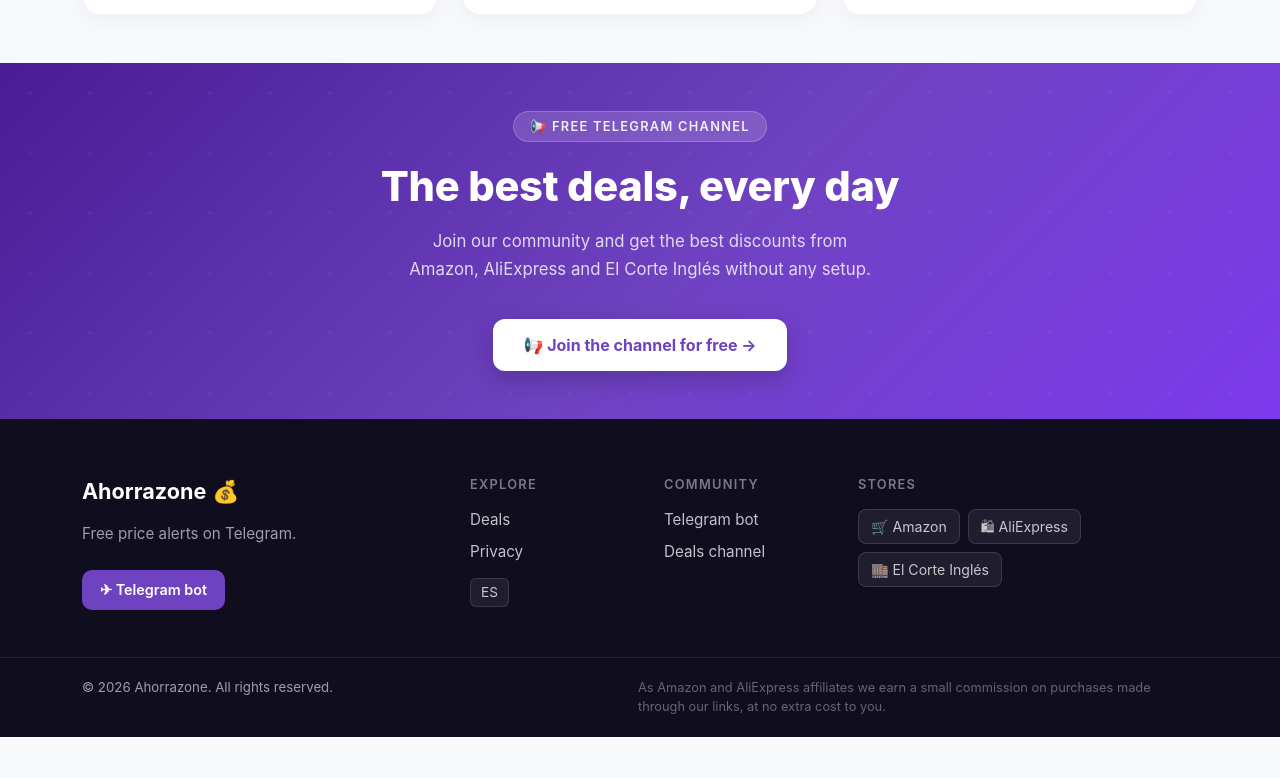
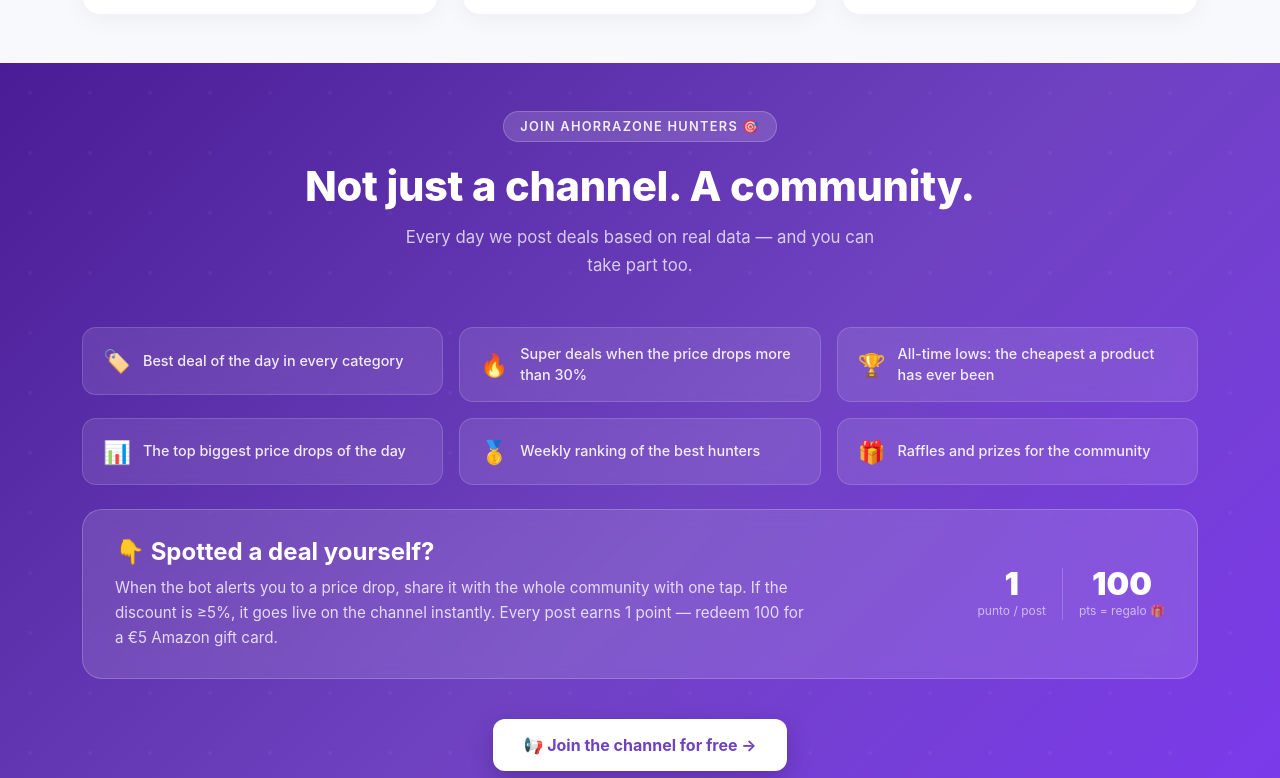
Before and after one commit to Nerea0104/ahorrazone, a Next.js app: page /en in a window 1280 px wide. Shown: the part 1322-2100 px from the top of the page. Before the commit the page ends 2059 px from the top, so only its background shows below. Built offline with nearby package versions, Linux system fonts and the light colour scheme.

Commit message:
Real user count (+3.900 last200), channel section with features grid, participation callout and points mechanic

```diff
--- a/app/[lang]/page.js
+++ b/app/[lang]/page.js
@@ -185,31 +185,98 @@
 
       {/* ── CHANNEL CTA ──────────────────────────────────────────────────── */}
       <section className="az-channel-section">
-        <div className="container py-5 text-center" style={{ position: "relative", zIndex: 1 }}>
+        <div className="container py-5" style={{ position: "relative", zIndex: 1 }}>
           <Reveal>
-            <p className="az-channel-eyebrow">📢 {t.channelCta.eyebrow}</p>
+            {/* Header */}
+            <div className="text-center mb-5">
+              <p className="az-channel-eyebrow">{t.channelCta.eyebrow}</p>
               <h2
                 style={{
                   color: "#fff",
                   fontWeight: 800,
                   fontSize: "clamp(1.8rem, 4vw, 2.6rem)",
                   letterSpacing: "-0.3px",
-                marginBottom: "16px",
+                  marginBottom: "12px",
                 }}
               >
                 {t.channelCta.h}
               </h2>
               <p
                 style={{
-                color: "rgba(255,255,255,0.8)",
+                  color: "rgba(255,255,255,0.75)",
                   fontSize: "1.05rem",
-                maxWidth: "480px",
-                margin: "0 auto 36px",
+                  maxWidth: "500px",
+                  margin: "0 auto",
                   lineHeight: 1.65,
                 }}
               >
-              {t.channelCta.p}
+                {t.channelCta.lead}
               </p>
+            </div>
+
+            {/* Features grid */}
+            <div className="row g-3 mb-4">
+              {t.channelCta.features.map((f, i) => (
+                <div key={i} className="col-12 col-sm-6 col-lg-4">
+                  <div
+                    style={{
+                      background: "rgba(255,255,255,0.1)",
+                      border: "1px solid rgba(255,255,255,0.15)",
+                      borderRadius: "14px",
+                      padding: "16px 20px",
+                      display: "flex",
+                      alignItems: "center",
+                      gap: "12px",
+                      backdropFilter: "blur(8px)",
+                    }}
+                  >
+                    <span style={{ fontSize: "1.4rem", flexShrink: 0 }}>{f.icon}</span>
+                    <span style={{ color: "rgba(255,255,255,0.9)", fontSize: "0.9rem", fontWeight: 500, lineHeight: 1.4 }}>
+                      {f.text}
+                    </span>
+                  </div>
+                </div>
+              ))}
+            </div>
+
+            {/* Participation callout */}
+            <div
+              style={{
+                background: "rgba(255,255,255,0.12)",
+                border: "1px solid rgba(255,255,255,0.2)",
+                borderRadius: "20px",
+                padding: "28px 32px",
+                marginBottom: "40px",
+                backdropFilter: "blur(10px)",
+              }}
+            >
+              <div className="row align-items-center g-3">
+                <div className="col-lg-8">
+                  <h4 style={{ color: "#fff", fontWeight: 700, marginBottom: "8px" }}>
+                    👇 {t.channelCta.participateH}
+                  </h4>
+                  <p style={{ color: "rgba(255,255,255,0.8)", marginBottom: 0, lineHeight: 1.65, fontSize: "0.95rem" }}>
+                    {t.channelCta.participateP}
+                  </p>
+                </div>
+                <div className="col-lg-4 text-lg-end">
+                  <div style={{ display: "flex", gap: "12px", flexWrap: "wrap", justifyContent: "flex-start" }} className="d-lg-flex justify-content-lg-end">
+                    <div style={{ textAlign: "center" }}>
+                      <div style={{ fontSize: "2rem", fontWeight: 900, color: "#fff", lineHeight: 1 }}>1</div>
+                      <div style={{ fontSize: "0.75rem", color: "rgba(255,255,255,0.6)", marginTop: "2px" }}>punto / post</div>
+                    </div>
+                    <div style={{ width: "1px", background: "rgba(255,255,255,0.2)", margin: "0 4px" }} />
+                    <div style={{ textAlign: "center" }}>
+                      <div style={{ fontSize: "2rem", fontWeight: 900, color: "#fff", lineHeight: 1 }}>100</div>
+                      <div style={{ fontSize: "0.75rem", color: "rgba(255,255,255,0.6)", marginTop: "2px" }}>pts = regalo 🎁</div>
+                    </div>
+                  </div>
+                </div>
+              </div>
+            </div>
+
+            {/* CTA */}
+            <div className="text-center">
               <a
                 href="https://t.me/ahorrazonehunters"
                 target="_blank"
@@ -218,6 +285,7 @@
               >
                 📢 {t.channelCta.cta}
               </a>
+            </div>
           </Reveal>
         </div>
       </section>
```
Also changed, not shown: lib/dictionaries.js. Lines whose indentation alone changed are shown as unchanged.
